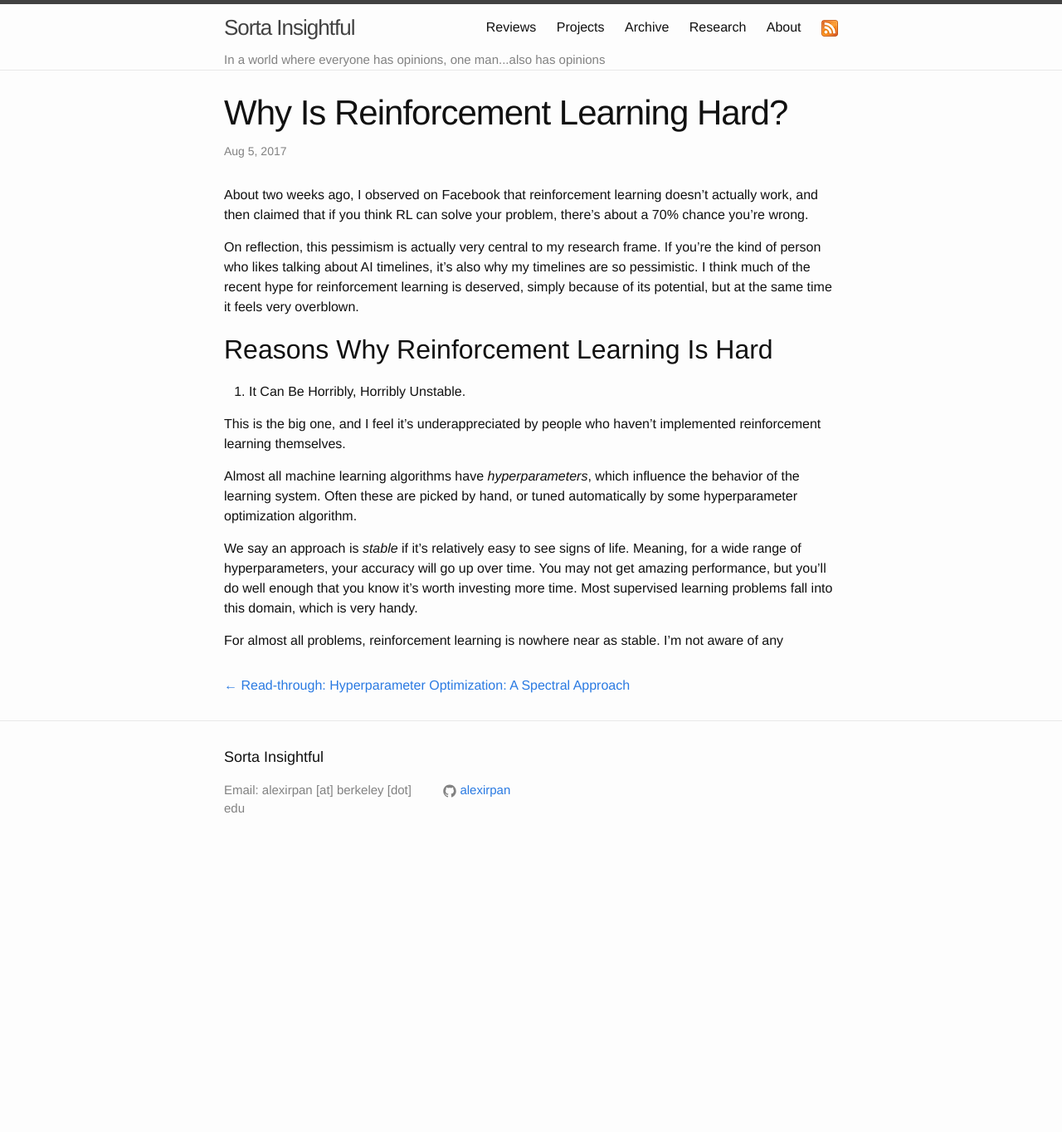
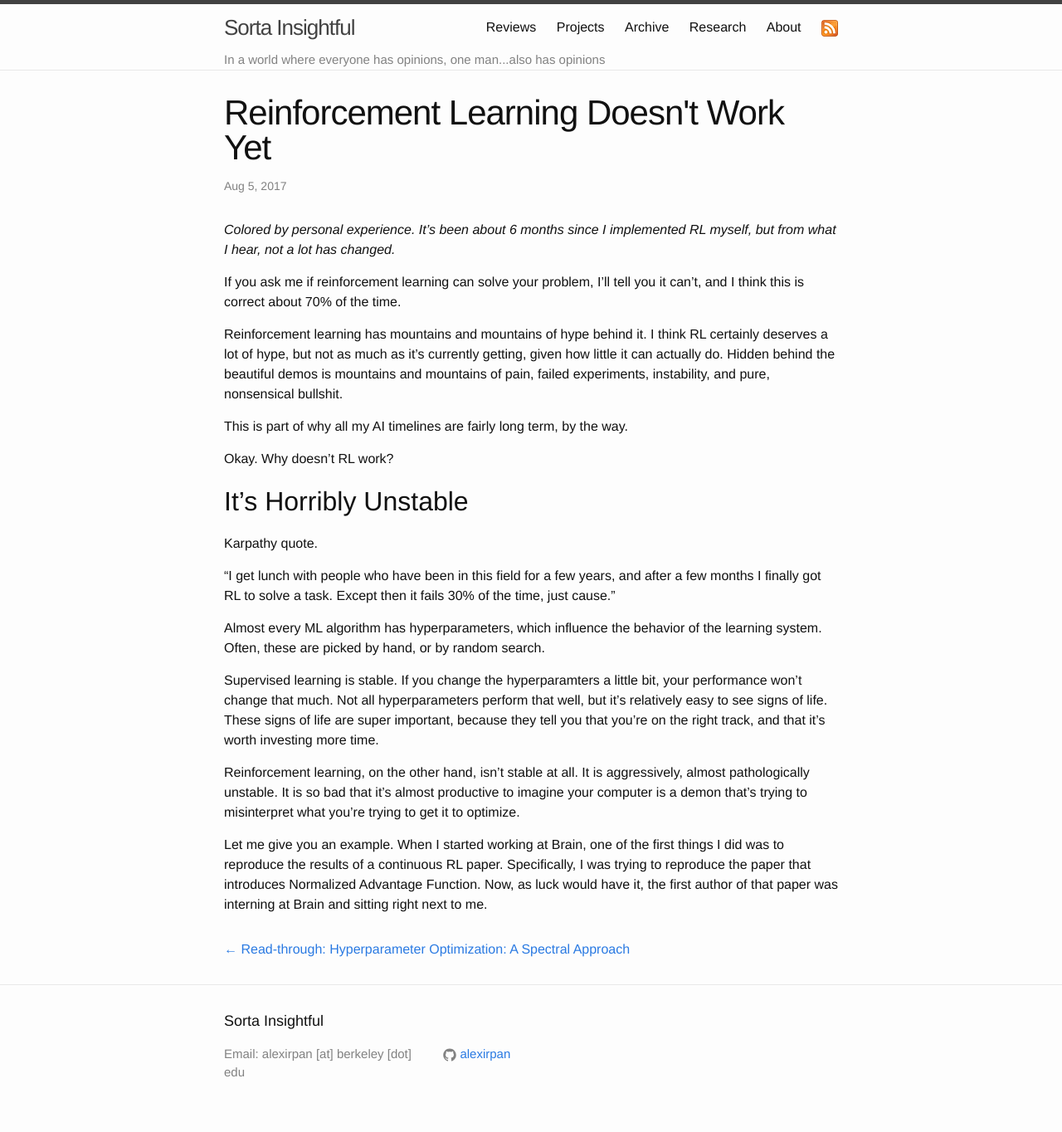
Before and after one commit to alexirpan/alexirpan.github.io, a Jekyll site: the page built from _posts/2017-08-05-rl-hard.markdown, in a window 1280 px wide. Shown: the whole page at 83% size. Built offline with Jekyll 4.4.1, drawn with Linux system fonts in a browser that asks for light colours; nearby versions of some CDN libraries; before the commit the page ends 1046 px from its top, so only the background shows below that.

Commit message:
Revisiting this

```diff
--- a/_posts/2017-08-05-rl-hard.markdown
+++ b/_posts/2017-08-05-rl-hard.markdown
@@ -1,37 +1,50 @@
 ---
 layout: post
-title:  "Why Is Reinforcement Learning Hard?"
+title:  "Reinforcement Learning Doesn't Work Yet"
 date:   2017-08-05 01:31:00 -0700
 ---
 
-About two weeks ago, I observed on Facebook that reinforcement learning doesn't
-actually work, and then claimed that if you think RL can solve your problem,
-there's about a 70% chance you're wrong.
+*Colored by personal experience. It's been about 6 months since I implemented RL myself, but from what I hear, not a lot has changed.*
 
-On reflection, this pessimism is actually very central to my research frame.
-If you're the kind of person who likes talking about AI timelines, it's also
-why my timelines are so pessimistic. I think much of the recent hype for
-reinforcement learning is deserved, simply because of its potential, but
-at the same time it feels very overblown.
+If you ask me if reinforcement learning can solve your problem, I'll tell
+you it can't, and I think this is correct about 70% of the time.
+
+Reinforcement learning has mountains and mountains of hype behind it. I think
+RL certainly deserves a lot of hype, but not as much as it's currently getting,
+given how little it can actually do. Hidden behind the beautiful demos is
+mountains and mountains of pain, failed experiments, instability, and pure,
+nonsensical bullshit.
+
+This is part of why all my AI timelines are fairly long term, by the way.
+
+Okay. Why doesn't RL work?
 
 
-Reasons Why Reinforcement Learning Is Hard
+It's Horribly Unstable
 ------------------------------------------------------------------------
 
-1. It Can Be Horribly, Horribly Unstable.
+Karpathy quote.
 
-This is the big one, and I feel it's underappreciated by people who haven't
-implemented reinforcement learning themselves.
+"I get lunch with people who have been in this field for a few years,
+and after a few months I finally got RL to solve a task. Except then it
+fails 30% of the time, just cause."
 
-Almost all machine learning algorithms have *hyperparameters*, which influence
-the behavior of the learning system. Often these are picked by hand, or tuned
-automatically by some hyperparameter optimization algorithm.
+Almost every ML algorithm has hyperparameters, which influence the behavior
+of the learning system. Often, these are picked by hand, or by random search.
 
-We say an approach is *stable* if it's relatively easy to see signs of life.
-Meaning, for a wide range of hyperparameters, your accuracy will go up over time.
-You may not get amazing performance, but you'll do well enough that you know it's
-worth investing more time. Most supervised learning problems fall into this
-domain, which is very handy.
+Supervised learning is stable. If you change the hyperparamters a little bit,
+your performance won't change that much. Not all hyperparameters perform that
+well, but it's relatively easy to see signs of life. These signs of life are
+super important, because they tell you that you're on the right track, and
+that it's worth investing more time.
 
-For almost all problems, reinforcement learning is nowhere near as stable.
-I'm not aware of any
+Reinforcement learning, on the other hand, isn't stable at all. It is aggressively,
+almost pathologically unstable. It is so bad that it's almost productive to
+imagine your computer is a demon that's trying to misinterpret what you're trying
+to get it to optimize.
+
+Let me give you an example. When I started working at Brain, one of the first
+things I did was to reproduce the results of a continuous RL paper. Specifically,
+I was trying to reproduce the paper that introduces Normalized Advantage Function.
+Now, as luck would have it, the first author of that paper was interning at
+Brain and sitting right next to me.
```
